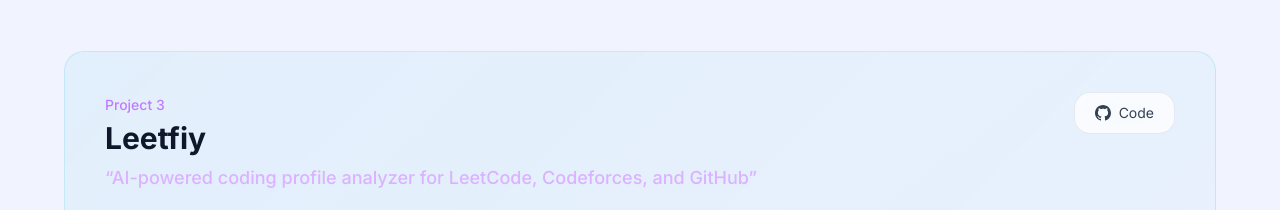
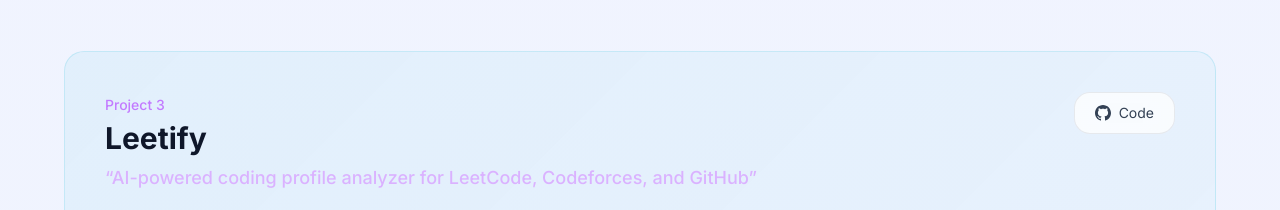
Before and after one commit to SONALISINHA01/portfolio, a Next.js app: page / in a window 1280 px wide. Shown: the part 4960-5170 px from the top of the page. Built offline with nearby package versions, Linux system fonts and the light colour scheme.

Commit message:
Fix project name from Leetfiy to Leetify

```diff
--- a/src/components/Projects.tsx
+++ b/src/components/Projects.tsx
@@ -84,7 +84,7 @@
     },
     {
         id: 3,
-        title: "Leetfiy",
+        title: "Leetify",
         hook: "AI-powered coding profile analyzer for LeetCode, Codeforces, and GitHub",
         description:
             "A comprehensive analytics dashboard that aggregates competitive programming profiles. Features deep analysis including submission heatmaps, topic weakness radar charts, and percentile trackers with a premium UI.",
@@ -111,9 +111,9 @@
             },
         ],
         tags: ["Next.js", "TypeScript", "TailwindCSS", "Recharts"],
-        previewImage: "/projects/leetfiy-placeholder.png",
-        previewAlt: "Leetfiy Dashboard Preview",
-        github: "https://github.com/SONALISINHA01/Leetfiy",
+        previewImage: "/projects/leetify-placeholder.png",
+        previewAlt: "Leetify Dashboard Preview",
+        github: "https://github.com/SONALISINHA01/Leetify",
         color: "purple",
     },
 ];
```
